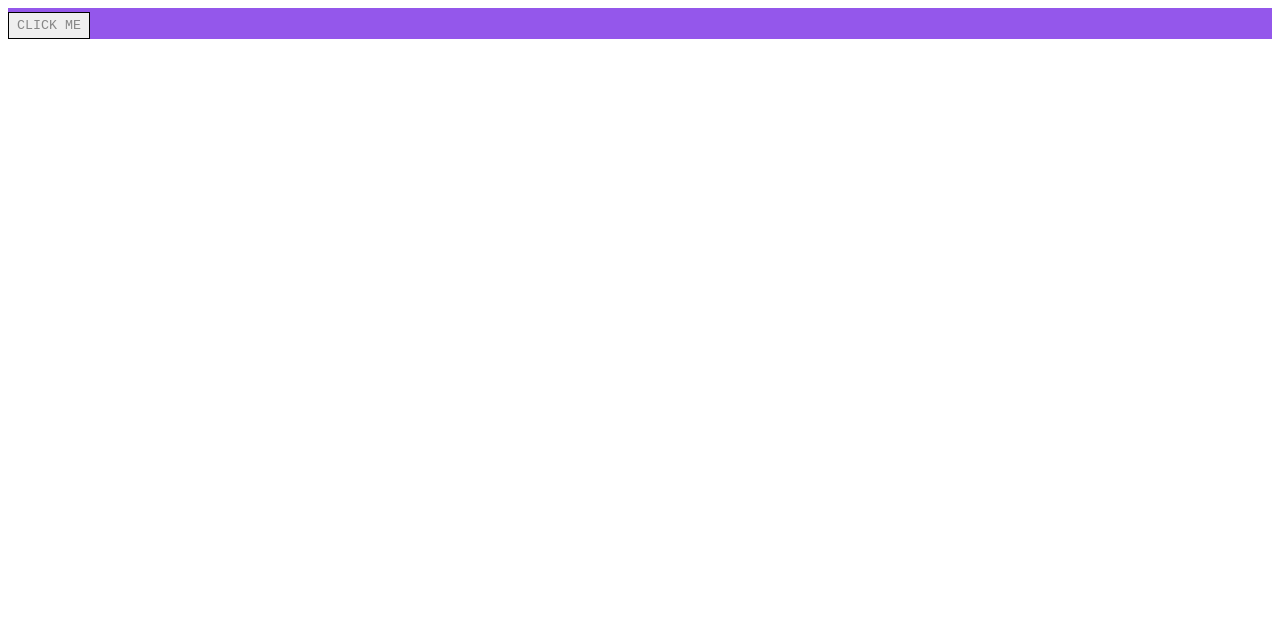
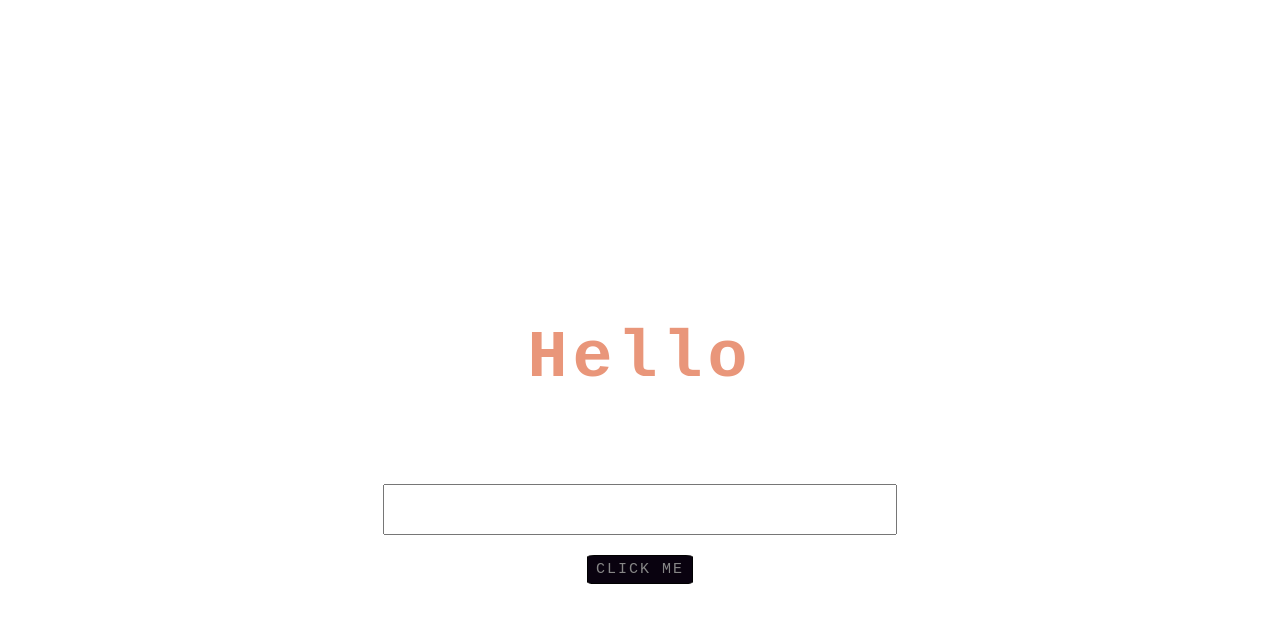
Before and after one commit to full-stack-developer-SURE-TRUST/g3, a React (Create React App) app in the folder first/: page / in a window 1280 px wide. Shown: the top 622 px of the page. Built offline with nearby package versions, Linux system fonts and the light colour scheme.

Commit message:
form in react

```diff
--- a/first/src/Events.js
+++ /dev/null
@@ -1,24 +0,0 @@
-import React, { useState } from "react"
-
-const Events=()=>{
-    const purple = "#9457eb";
-    const[bg, change]= useState(purple)
-    const [name, changename] = useState("click Me ")
-
-    const bgchange=()=>{
-        let chng = "#96ded1"
-        change(chng);
-        changename('👋 huree!!!')
-    };
-
-    return(
-        <>
-        <div style={{backgroundColor:bg}}>
-        <button onDoubleClick={bgchange}>{name}</button>
-        </div>
-
-        </>
-    )
-}
-
-export default Events;
--- /dev/null
+++ b/first/src/Forms.js
@@ -0,0 +1,27 @@
+import React, { useState } from "react";
+
+const Forms=()=>{
+    const [name, setname]= useState(" ");
+    const [FullName, setFullname] = useState(" ");
+
+    const InputEvent=(events)=> {
+        // console.log(events.target.value);
+        setname(events.target.value);
+    };
+
+    const submit=()=>{
+        setFullname(name);
+    };
+
+    return(
+        <>
+        <div>
+        <h4> hello { FullName}</h4>
+        <input type="text" placeholder="Enter your name" onChange={InputEvent} value={name} />
+        <button onClick={submit}> Click Me</button>
+        </div>
+        </>
+    );
+}
+
+export default Forms;
--- a/first/src/index.css
+++ b/first/src/index.css
@@ -29,14 +29,66 @@ height: 100%;
 
 
 div{
-text-transform: capitalize;
-font-size: x-large  ;
-font-family: 'East Sea Dokdo', cursive;
-/* display: flex;  */
- margin-top: 0px;
- /* margin-left: 300px; */
+    font-family: 'Courier New', Courier, monospace;
+    text-transform: uppercase;
+    font-size: 30px;
+    letter-spacing: 5px;
+    font-weight: 1000;
+    /* font-size: 30px; */
+    /* letter-spacing: 5px; */
+    /* font-weight: 100; */
+    color: #ffffff;
+    /* background-color: rgb(177, 43, 43); */
+    text-align: center;
+    font-size: 100px;
+    /* text-align: center; */
+    font-size: 50pt;
+    /* margin-top: 20px; */
+    width: 100%;
+    height: 100vh;
+    display: flex;
+    flex-direction: column;
+    justify-content: center;
+    align-items: center;
+    text-transform: capitalize;
 
- }
+  }
+
+input{
+    font-family: 'Courier New', Courier, monospace;
+    text-transform: uppercase;
+    font-size: 5px;
+    letter-spacing: 5px;
+    font-weight: 10;
+    color: #ca1f1f;
+    text-align: center;
+    font-size: 40px;
+    margin-bottom: 20px;
+  }
+  .cardtitle{
+    margin-top: 5px;
+    margin-bottom: 10px;
+  }
+
+
+  button{
+  padding: 25px 40px;
+  padding: 15px;
+  font-family: 'Courier New', Courier, monospace;
+  text-transform: uppercase;
+  font-size: 30px;
+  font-size: 15px;
+  letter-spacing: 2px;
+  font-weight: 500;
+  /* font-weight: 50; */
+  color: #f6f6f6;
+  background-color: rgb(9, 2, 15);
+  outline: none;
+  /* outline: none; */
+  cursor: pointer;
+  border-radius: 3%;
+  border-radius: 7%;
+  }
 
 /* .card{
 margin: 10%;
@@ -63,12 +115,12 @@ height: 235;
 border-top-right-radius: 12px;
 border-top-left-radius: 12px;
 } */
-/* h1{
+ h4{
 padding: 20px,20px;
 color: darksalmon;
 background-color: white;
 border-radius: 20%;
-} */
+}
 
 /* .cardinfo{
 background-color: #fff;
--- a/first/src/index.js
+++ b/first/src/index.js
@@ -1,12 +1,12 @@
 import React from 'react';
 import ReactDOM from 'react-dom';
 import './index.css';
-import Events from './Events';
+import Forms from './Forms';
 
 
 ReactDOM.render(
   <>
-  <Events />
+  <Forms />
 </>,
 
   document.getElementById('root')
```
Also changed, not shown: first/src/Dclock.js (deleted, +0 -22 lines), first/src/Slot.js (deleted, +0 -43 lines).
